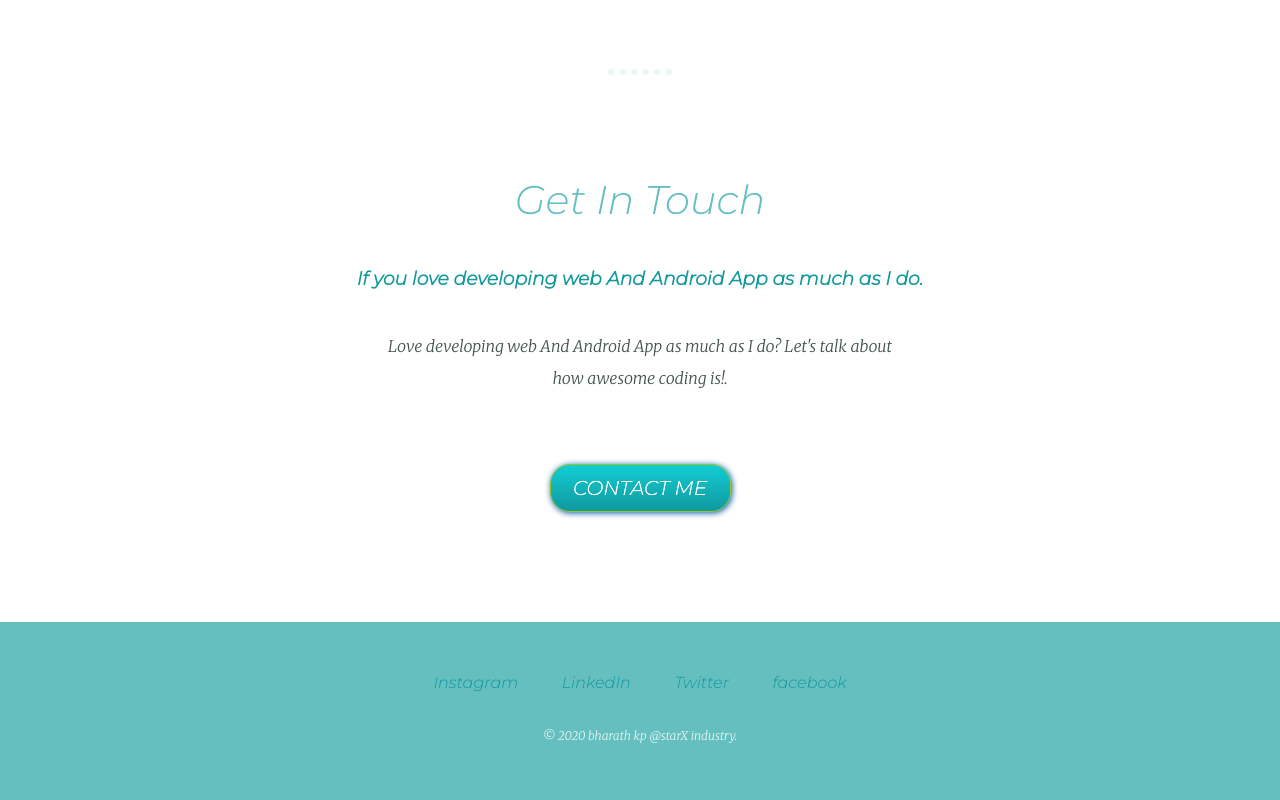
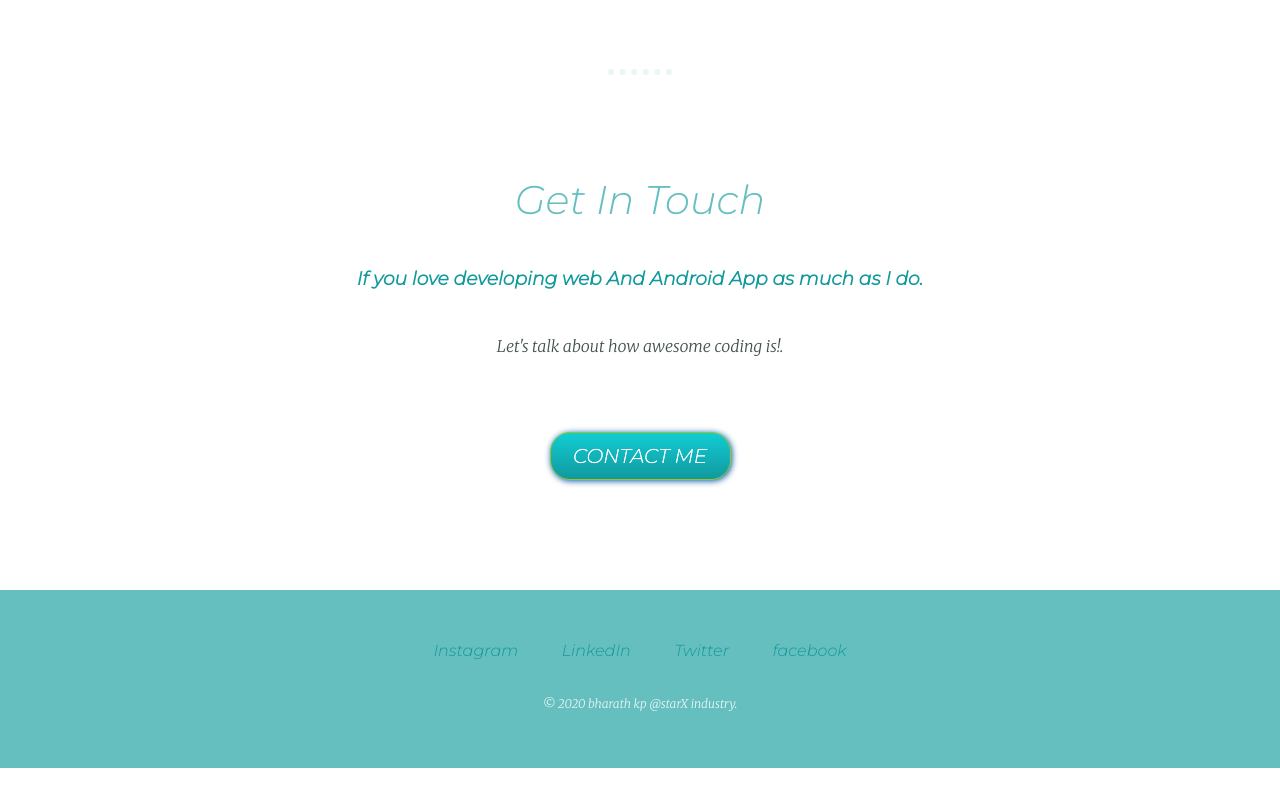
Before and after one commit to kpb7/portfolio, a plain HTML site: page index.html in a window 1280 px wide. Shown: the part 2255-3055 px from the top of the page. After the commit the page ends 3023 px from the top, so only its background shows below. Drawn offline with Linux system fonts and the light colour scheme; a web font is replaced by a local one.

Commit message:
Update index.html

```diff
--- a/index.html
+++ b/index.html
@@ -49,7 +49,7 @@
     <div class="contact-me">
       <h2>Get In Touch</h2>
       <h3>If you love developing web And Android App as much as I do.</h3>
-      <p class="contact-message">Love developing web And Android App as much as I do? Let's talk about how awesome coding is!.</p>
+      <p class="contact-message">Let's talk about how awesome coding is!.</p>
       <a class="btn" href="mailto:bharathkp23@email.com">CONTACT ME</a>
     </div>
   </div>
```
